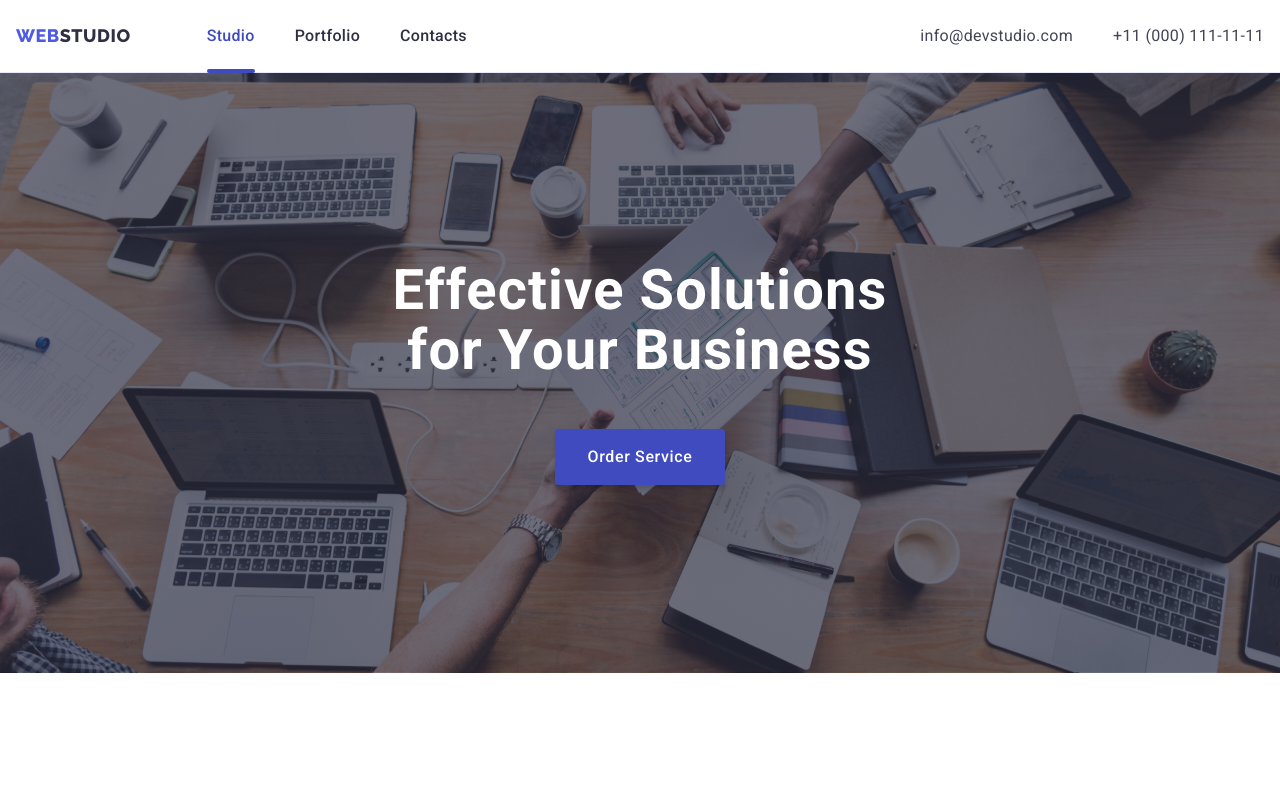
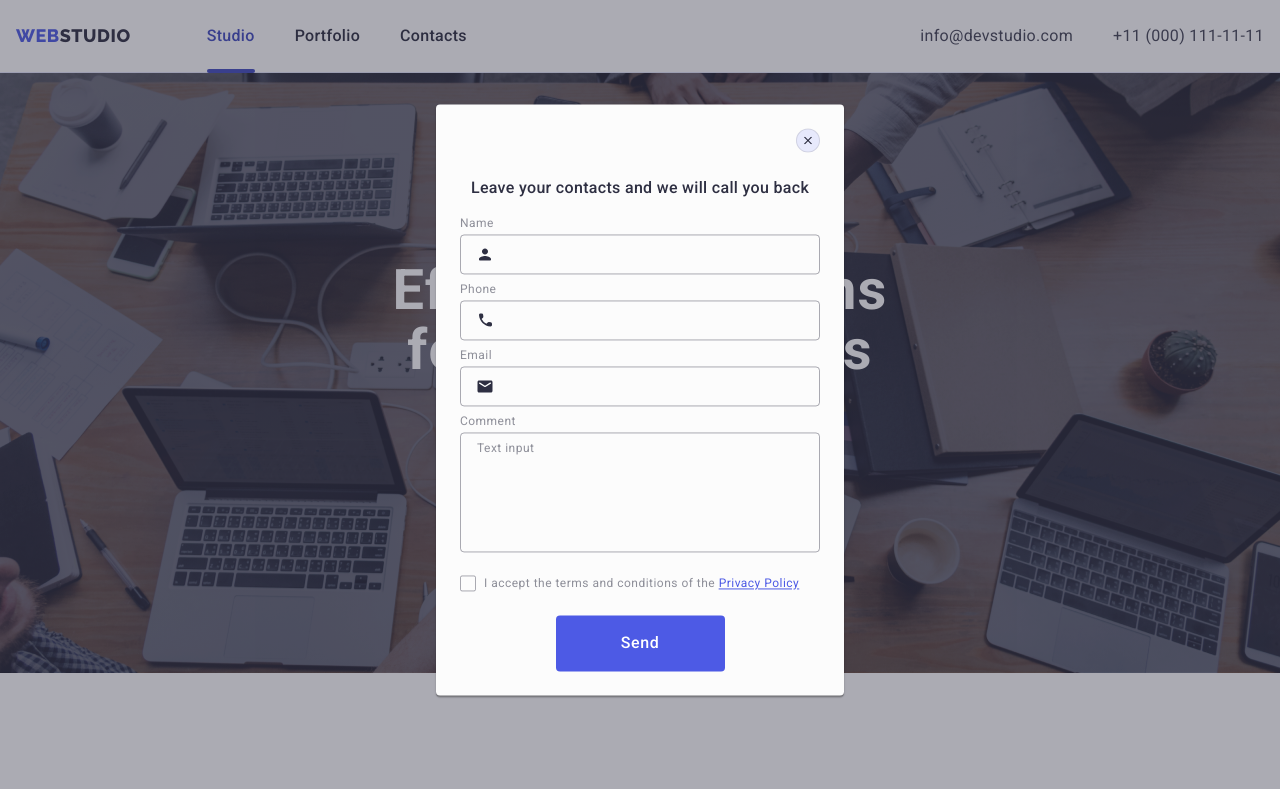
Before and after one commit to Sergi83/goit-markup-hw-06, a plain HTML site: page index.html in a window 1280 px wide. Both pictures are taken after a click on the button "Order Service". Shown: the top 789 px of the page. Drawn offline with nearby package versions, Linux system fonts and the light colour scheme.

Commit message:
correct modal window

```diff
--- a/css/index.css
+++ b/css/index.css
@@ -28,8 +28,16 @@
 /* ====== CUSTOMERS ====== */
 @import './layouts/6-customers.css';
 
-/* ====== TEAM ====== */
+/* ====== PORTFOLIO ====== */
 @import './layouts/7-portfolio-page.css';
 
-/* ====== TEAM ====== */
+/* ====== FOOTER ====== */
 @import './layouts/8-footer.css';
+
+/* ====== MODAL ====== */
+@import './layouts/9-modal-open.css';
+@import './layouts/10-modal-form.css';
+@import './layouts/11-modal-additional-styles.css';
+
+/* ====== ANIMATION ====== */
+@import './utils/12-animation.css';
--- a/css/13-modal-form.css
+++ b/css/layouts/10-modal-form.css
@@ -21,12 +21,12 @@
 }
 
 .modal-label {
+  margin-bottom: 4px;
+  display: block;
   font-size: 12px;
   line-height: 1.17;
   letter-spacing: var(--secondary-letter-spacing);
   color: var(--primary-grey-color);
-  display: block;
-  margin-bottom: 4px;
 }
 
 .modal-input-container {
@@ -131,7 +131,9 @@
 
 .modal-form-btn {
   display: block;
-  min-width: 169px;
+  /* min-width: 169px; */
+  width: 169px;
+
   height: 56px;
   margin-left: auto;
   margin-right: auto;
--- /dev/null
+++ b/css/layouts/9-modal-open.css
@@ -0,0 +1,135 @@
+/* MOBILE */
+@media screen and (max-width: 767.8px) {
+  /* ====== MODAL OPEN ====== */
+
+  /* ====== BACKDOP ====== */
+  .backdrop {
+    position: fixed;
+    top: 0;
+    left: 0;
+    width: 100%;
+    height: 100%;
+    z-index: 9999;
+    background-color: var(--backdrop-inputs-color);
+    transition: opacity var(--transition-timing),
+      visibility var(--transition-timing);
+  }
+
+  .is-hidden {
+    opacity: 0;
+    visibility: hidden;
+    pointer-events: none;
+  }
+
+  /* ====== /BACKDOP ====== */
+  /* ====== MODAL ====== */
+  .modal {
+    position: absolute;
+    top: 50%;
+    left: 50%;
+    min-width: 280px;
+    max-width: 392px;
+    min-height: 584px;
+    padding: 72px 16px 24px 16px;
+    border-radius: var(--primary-bd-rad);
+    background: var(--modal-bg-color);
+    box-shadow: var(--box-shadow-modal);
+    transform: translate(-50%, -50%) scale(1);
+    transition: transform var(--transition-timing);
+  }
+
+  .modal-close-btn {
+    position: absolute;
+    top: 24px;
+    right: 24px;
+    display: flex;
+    justify-content: center;
+    align-items: center;
+    width: 24px;
+    height: 24px;
+    padding: 0;
+    line-height: 0;
+    background-color: var(--accent-light-color);
+    border: 1px solid var(--close-icon-color);
+    border-radius: var(--round-bd-rad);
+    transition: background-color var(--transition-timing),
+      border var(--transition-timing);
+  }
+
+  .close-btn-icon {
+    fill: var(--secondary-dark-color);
+    /* stroke-width: 1px;
+  stroke: var(--secondary-dark-color); */
+    transition: fill var(--transition-timing);
+  }
+
+  /* ====== /MODAL OPEN ====== */
+}
+/* /MOBILE */
+/* TABLET, DESKTOP */
+@media screen and (min-width: 768px) {
+  /* ====== MODAL OPEN ====== */
+
+  /* ====== BACKDOP ====== */
+  .backdrop {
+    position: fixed;
+    top: 0;
+    left: 0;
+    width: 100%;
+    height: 100%;
+    z-index: 9999;
+    background-color: var(--backdrop-inputs-color);
+    transition: opacity var(--transition-timing),
+      visibility var(--transition-timing);
+  }
+
+  .is-hidden {
+    opacity: 0;
+    visibility: hidden;
+    pointer-events: none;
+  }
+
+  /* ====== /BACKDOP ====== */
+  /* ====== MODAL ====== */
+  .modal {
+    position: absolute;
+    top: 50%;
+    left: 50%;
+    width: 408px;
+    min-height: 584px;
+    padding: 72px 24px 24px 24px;
+    border-radius: var(--primary-bd-rad);
+    background: var(--modal-bg-color);
+    box-shadow: var(--box-shadow-modal);
+    transform: translate(-50%, -50%) scale(1);
+    transition: transform var(--transition-timing);
+  }
+
+  .modal-close-btn {
+    position: absolute;
+    top: 24px;
+    right: 24px;
+    display: flex;
+    justify-content: center;
+    align-items: center;
+    width: 24px;
+    height: 24px;
+    padding: 0;
+    line-height: 0;
+    background-color: var(--accent-light-color);
+    border: 1px solid var(--close-icon-color);
+    border-radius: var(--round-bd-rad);
+    transition: background-color var(--transition-timing),
+      border var(--transition-timing);
+  }
+
+  .close-btn-icon {
+    fill: var(--secondary-dark-color);
+    /* stroke-width: 1px;
+  stroke: var(--secondary-dark-color); */
+    transition: fill var(--transition-timing);
+  }
+
+  /* ====== /MODAL OPEN ====== */
+}
+/* /TABLET, DESKTOP */
--- a/index.html
+++ b/index.html
@@ -657,7 +657,7 @@
     </footer>
     <!-- /FOOTER -->
     <!-- BACKDOP WITH MODAL -->
-    <!-- <div class="backdrop is-hidden" data-modal>
+    <div class="backdrop is-hidden" data-modal>
       <div class="modal">
         <button type="button" class="modal-close-btn" data-modal-close>
           <svg
@@ -767,7 +767,7 @@
           <button class="modal-form-btn" type="submit">Send</button>
         </form>
       </div>
-    </div> -->
+    </div>
     <!-- MOBILE MENU -->
     <div class="mobile-menu js-menu-container" id="mobile-menu">
       <div class="container mobile-menu-container">
@@ -865,6 +865,12 @@
       </div>
     </div>
 
+    <script
+      defer
+      src="https://cdnjs.cloudflare.com/ajax/libs/body-scroll-lock/3.1.5/bodyScrollLock.min.js"
+      integrity="sha512-HowizSDbQl7UPEAsPnvJHlQsnBmU2YMrv7KkTBulTLEGz9chfBoWYyZJL+MUO6p/yBuuMO/8jI7O29YRZ2uBlA=="
+      crossorigin="anonymous"
+    ></script>
     <script defer src="./js/mobile-menu.js"></script>
     <script src="./js/modal.js"></script>
   </body>
```
Also changed, not shown: css/12-modal-open.css (deleted, +0 -63 lines), css/layouts/11-modal-additional-styles.css (renamed from css/14-hover-focus-active-checked.css), css/utils/12-animation.css (renamed from css/15-animation.css).
